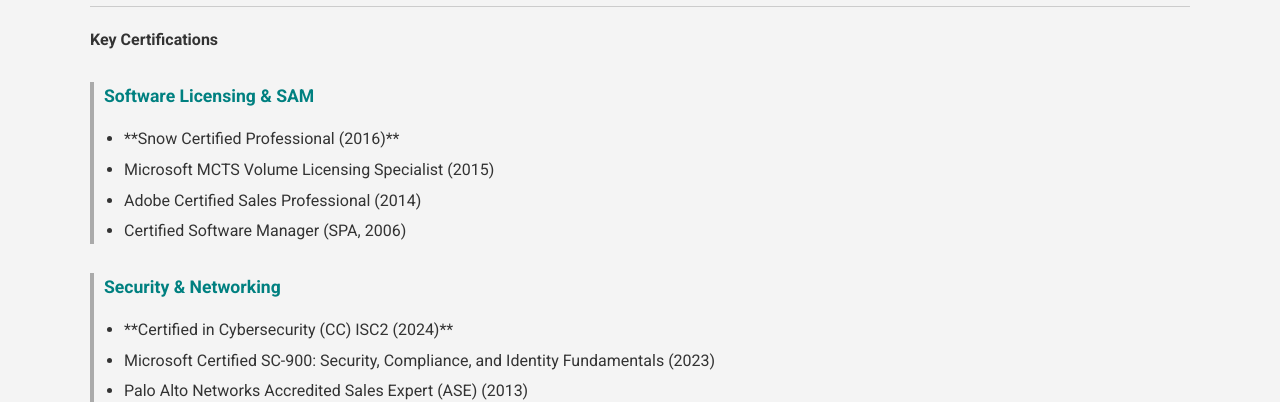
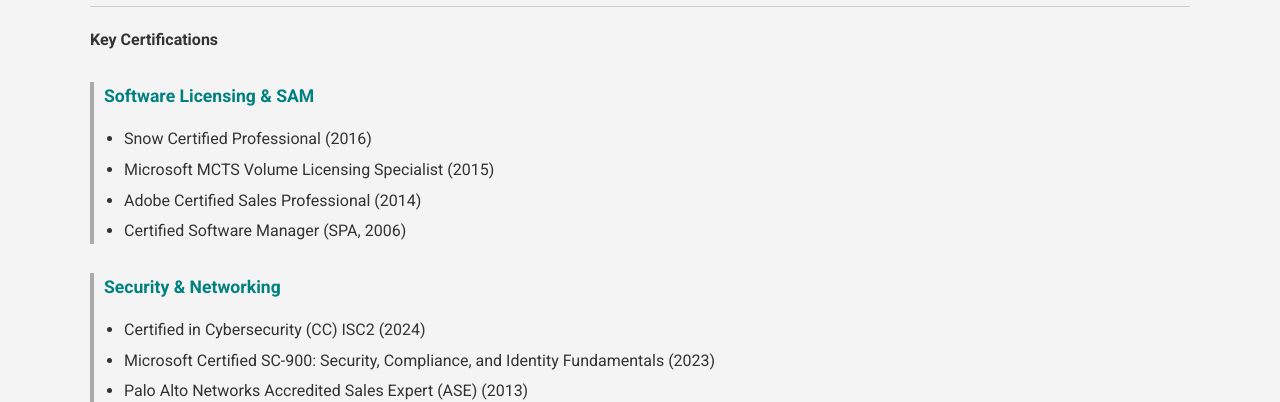
Before and after one commit to mpmitchell78/github-portfolio, a plain HTML site: page index.html in a window 1280 px wide. Shown: the part 2400-2802 px from the top of the page. Drawn offline with Linux system fonts and the light colour scheme.

Commit message:
Update index.html

```diff
--- a/index.html
+++ b/index.html
@@ -100,7 +100,7 @@
             <div class="cert-group">
                 <h5>Software Licensing & SAM</h5>
                 <ul>
-                    <li>**Snow Certified Professional (2016)**</li>
+                    <li>Snow Certified Professional (2016)</li>
                     <li>Microsoft MCTS Volume Licensing Specialist (2015)</li>
                     <li>Adobe Certified Sales Professional (2014)</li>
                     <li>Certified Software Manager (SPA, 2006)</li>
@@ -110,7 +110,7 @@
             <div class="cert-group">
                 <h5>Security & Networking</h5>
                 <ul>
-                    <li>**Certified in Cybersecurity (CC) ISC2 (2024)**</li>
+                    <li>Certified in Cybersecurity (CC) ISC2 (2024)</li>
                     <li>Microsoft Certified SC-900: Security, Compliance, and Identity Fundamentals (2023)</li>
                     <li>Palo Alto Networks Accredited Sales Expert (ASE) (2013)</li>
                     <li>HP Advanced Sales Certified – Enterprise Networking (2012)</li>
```
